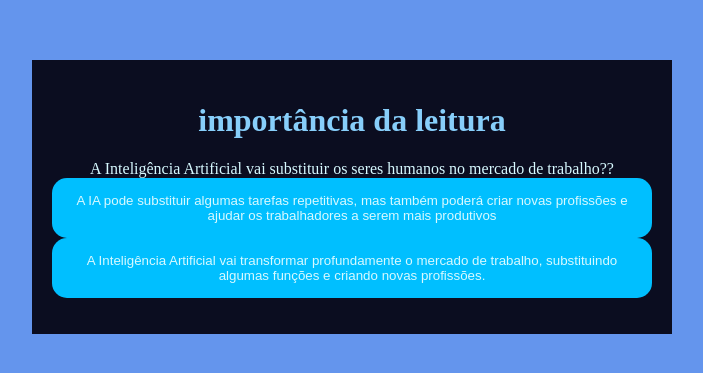
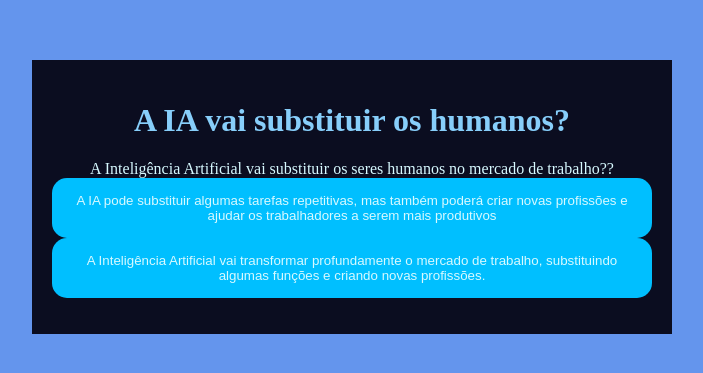
Before and after one commit to felipezy23/Futuro-da-IA, a plain HTML site: page index.html in a window 1280 px wide. Shown: the part 211-584 px from the top of the page, without its empty margins (288-991 px from the left). Drawn offline with Linux system fonts and the light colour scheme.

Commit message:
Update title and heading in index.html

```diff
--- a/index.html
+++ b/index.html
@@ -4,11 +4,11 @@
     <meta charset="UTF-8">
     <meta name="viewport" content="width=device-width, initial-scale=1.0">
     <link rel="stylesheet" href="style.css">
-    <title>importância da leitura</title>
+    <title>A IA vai substituir os humanos?</title>
 </head>
 <body>
     <div class="caixa-principal">
-        <h1>importância da leitura</h1>
+        <h1>A IA vai substituir os humanos?</h1>
         <div class="caixa-perguntas"></div>
         <div class="caixa-alternativas"></div>
         <div class="caixa-resultado">
```
